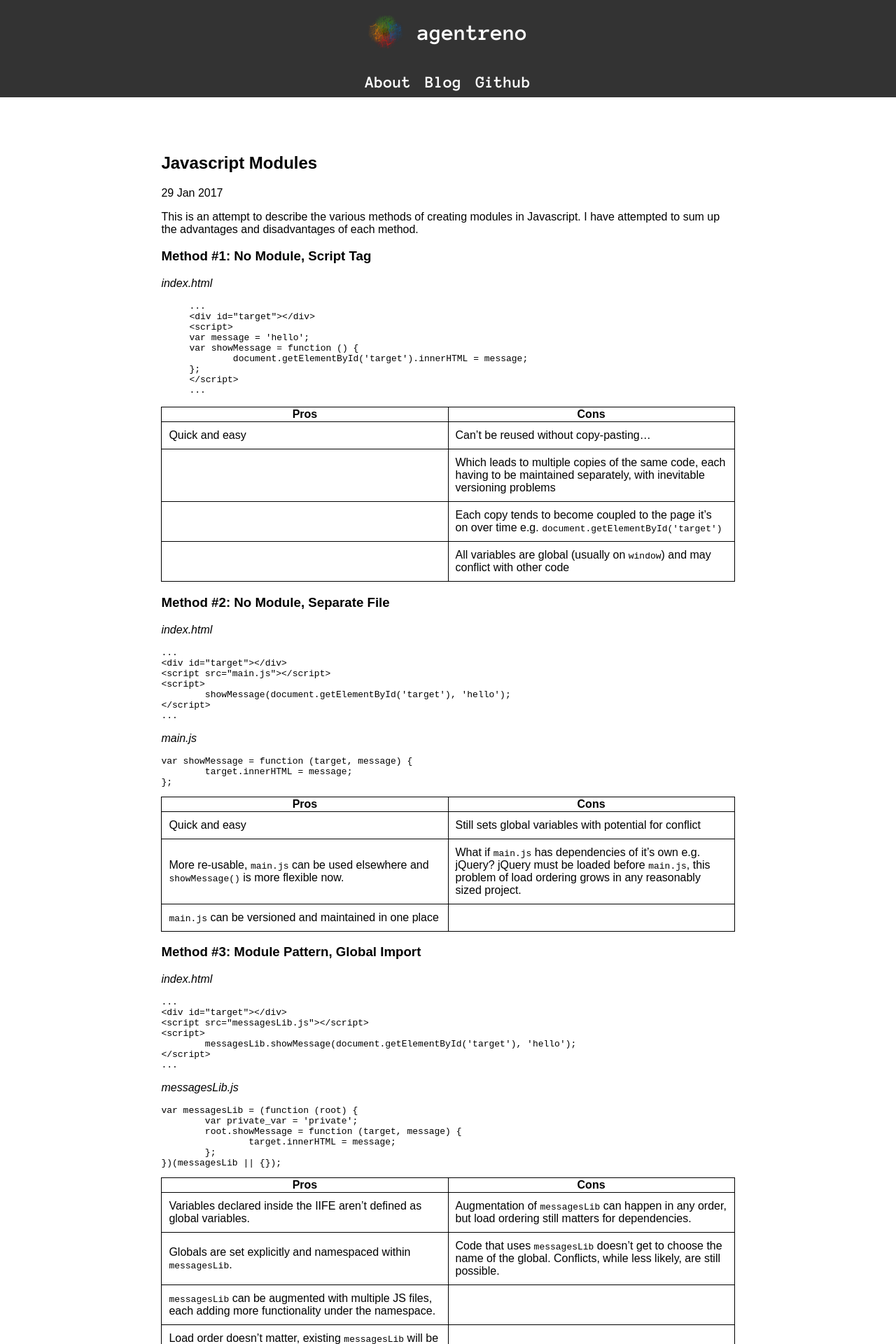
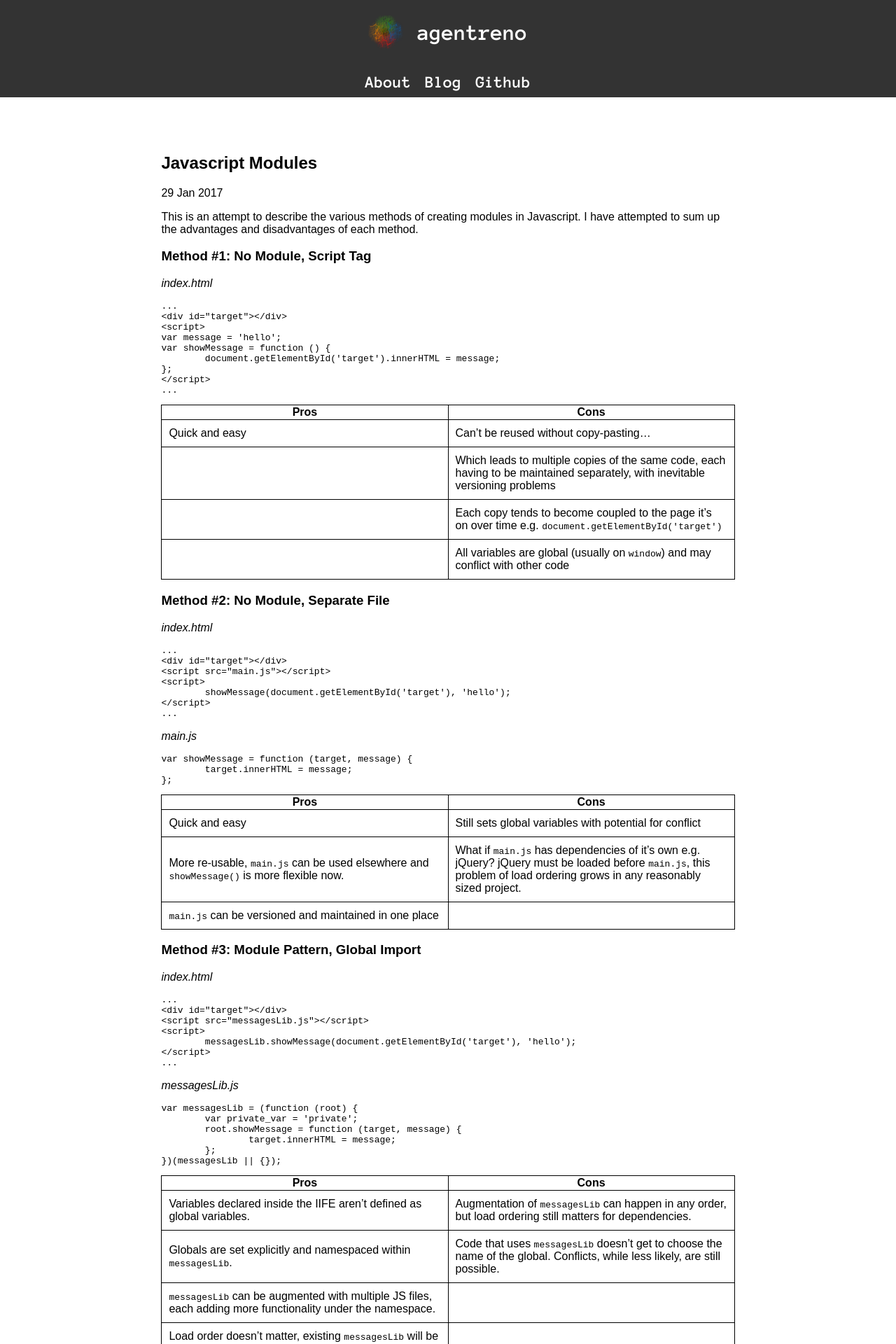
Before and after one commit to agentreno/agentreno.github.io, a Jekyll site: the page built from _posts/2017-01-29-javascript-modules.md, in a window 1280 px wide. Shown: the top 1920 px of the page at 70% size. Built offline with Jekyll 4.4.1, drawn with Linux system fonts in a browser that asks for light colours.

Commit message:
Revert unsuccessful liquid tags fix

````diff
--- a/_posts/2017-01-29-javascript-modules.md
+++ b/_posts/2017-01-29-javascript-modules.md
@@ -12,7 +12,7 @@
 
 *index.html*
 
-{% highlight javascript %}
+```javascript
 ...
 <div id="target"></div>
 <script>
@@ -22,7 +22,7 @@
 };
 </script>
 ...
-{% endhighlight %}
+```
 
 | Pros | Cons |
 | ---- | ---- |
````
